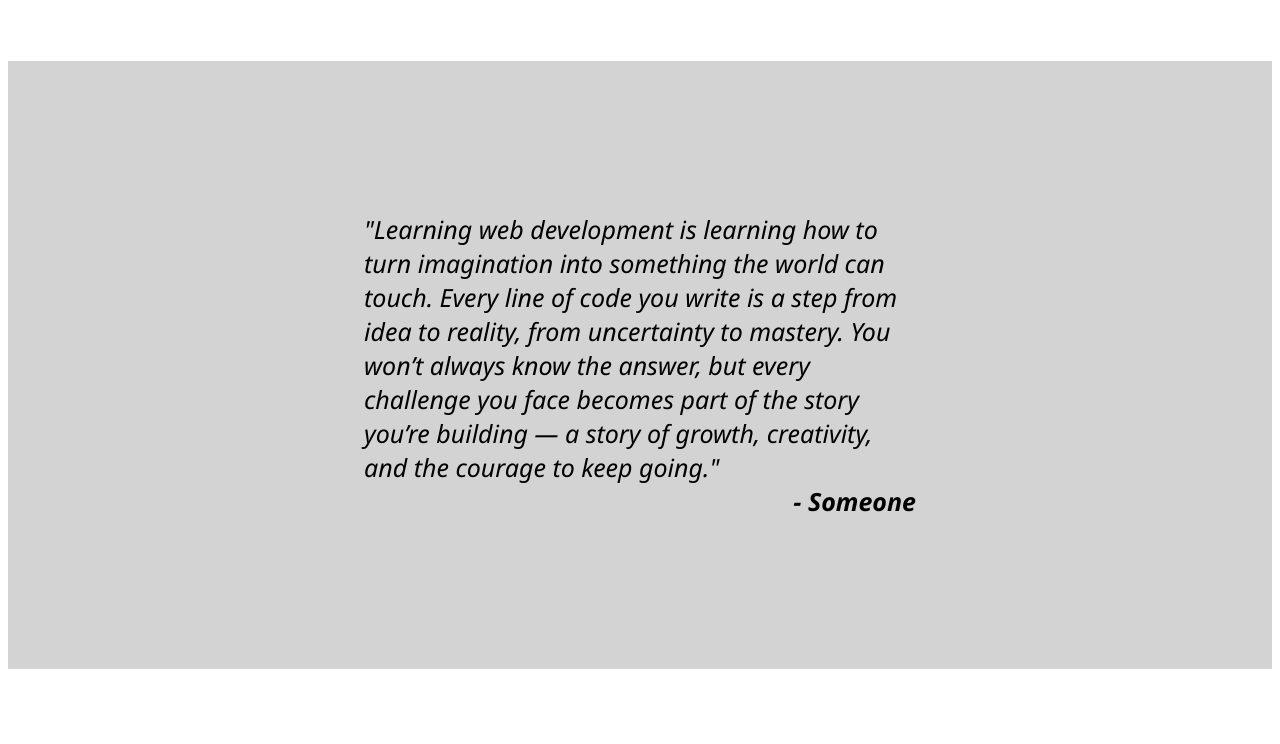
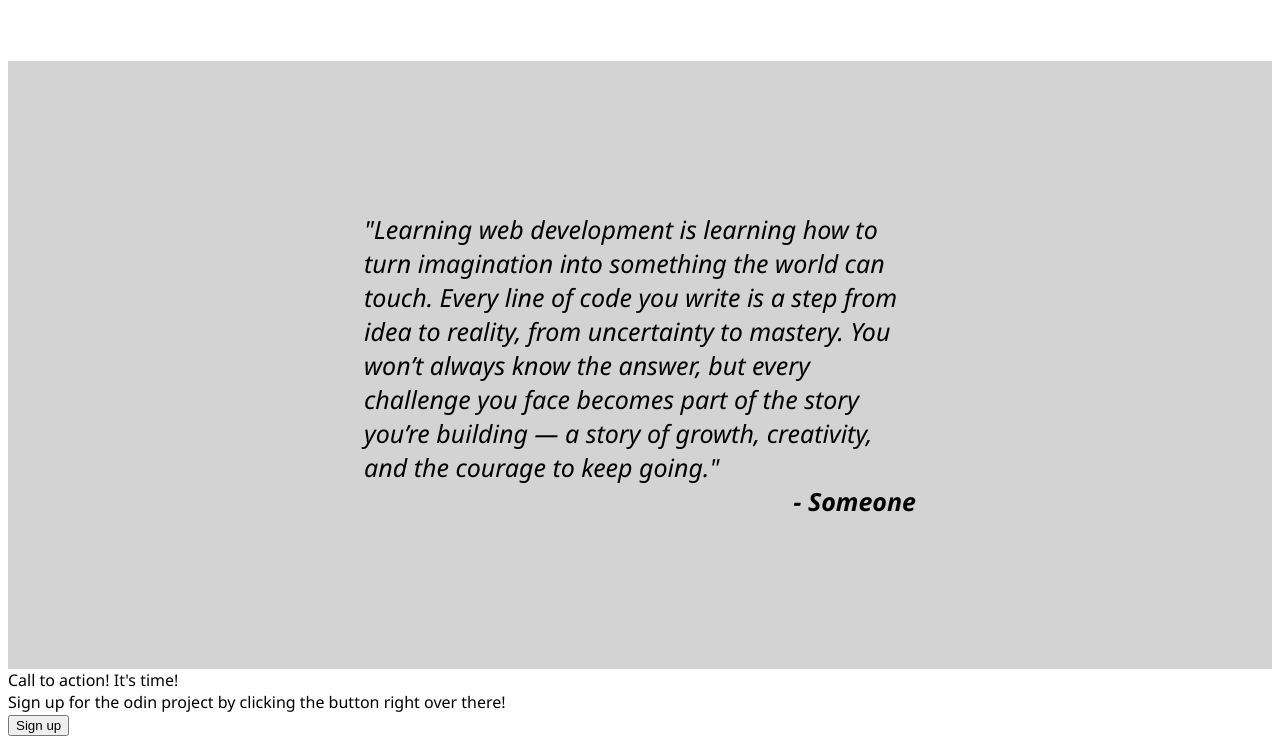
Before and after one commit to QaissM/odin-landing-page, a plain HTML site: page index.html in a window 1280 px wide. Shown: the part 950-1694 px from the top of the page. Before the commit the page ends 1627 px from the top, so only its background shows below. Drawn offline with Linux system fonts and the light colour scheme.

Commit message:
built the initial structure of the last section with html

```diff
--- a/index.html
+++ b/index.html
@@ -84,5 +84,23 @@
                 </blockquote>
             </div>
         </div>
+
+        <!-- Last section -->
+         <div class="last-section">
+            <!-- sing up box -->
+            <div class="signup-box">
+
+                <div class="box-text">
+                    <div class="catchy">
+                        Call to action! It's time!
+                    </div>
+                    <div class="details">
+                        Sign up for the odin project by clicking the button right over there!
+                    </div>
+                </div>
+
+                <button>Sign up</button>
+            </div>
+         </div>
     </body>
 </html>
--- a/style.css
+++ b/style.css
@@ -48,7 +48,7 @@ nav ul li {
     /* description section */
 .description {
     margin: 0;
-    padding: 2%;
+    padding: 2% 0;
     display: flex;
     gap: 20px;
 }
@@ -84,6 +84,7 @@ nav ul li {
 }
 
 .description img {
+    width: 100%;
     max-width: 100%;
     height: 100%;
 }
```
